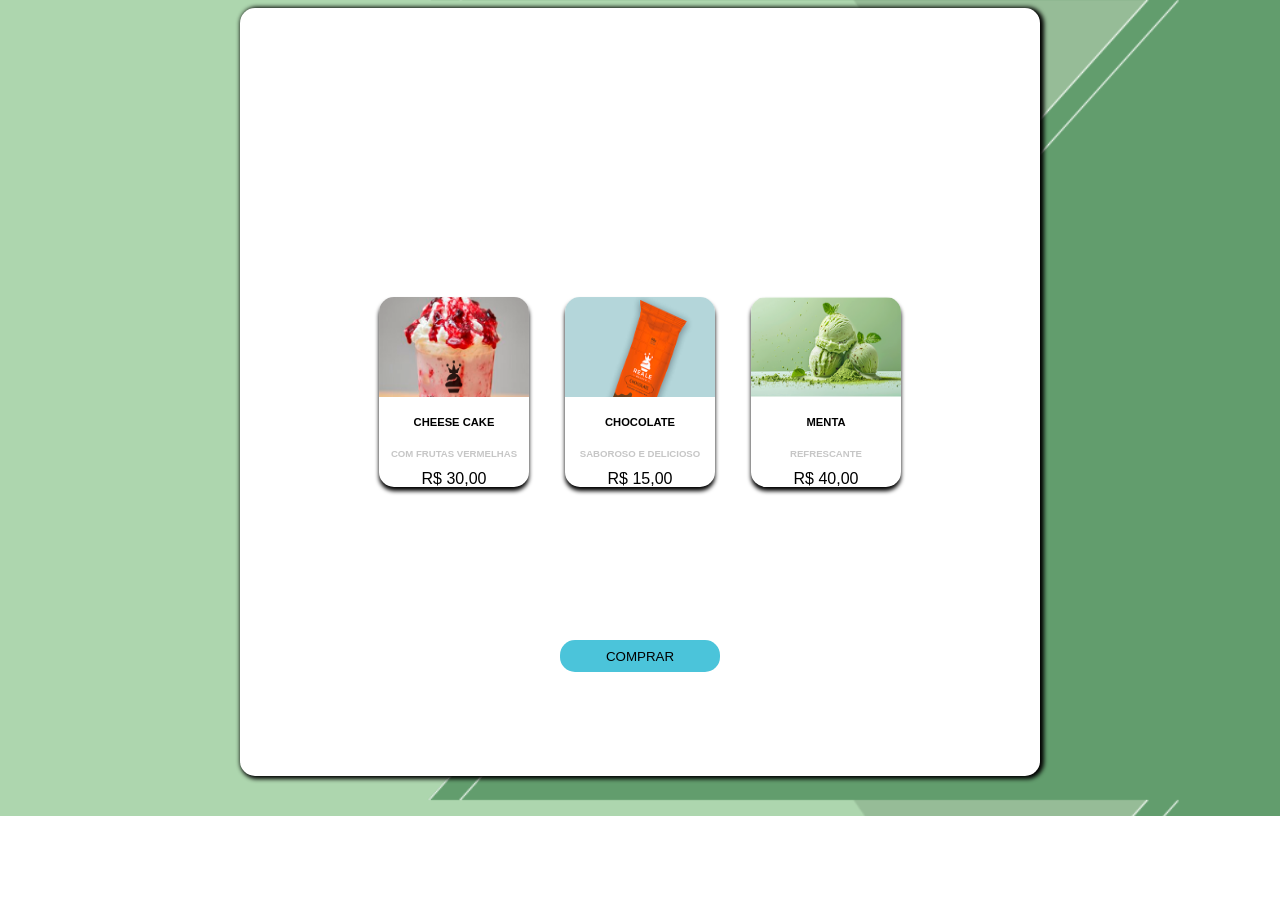
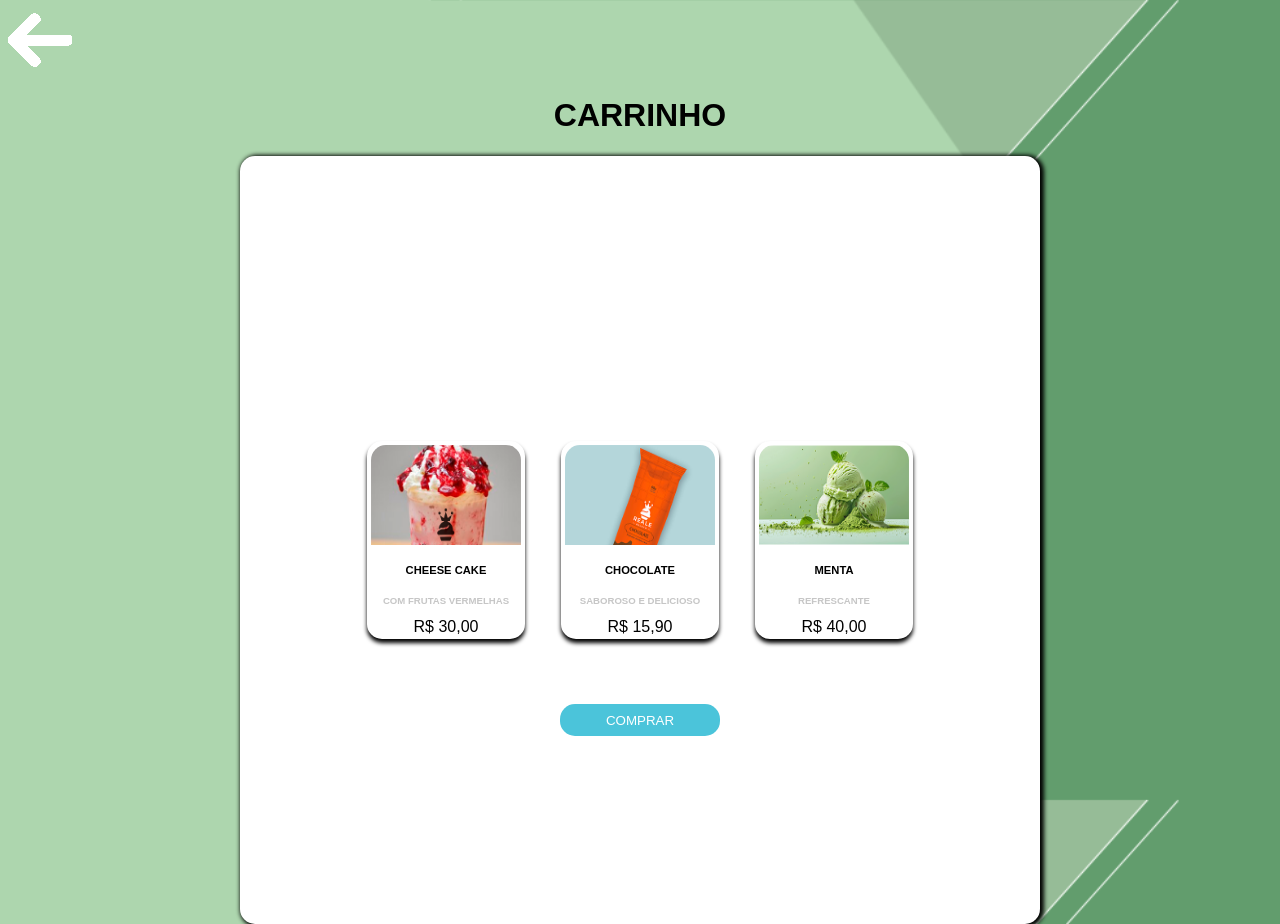
Before and after one commit to Kevinreisdacruz/projetointegrador, a PHP site: page /carrinho.html in a window 1280 px wide. Before the commit the page ends 816 px from the top, so only its background shows below. Run offline with PHP 8.4, Linux system fonts and the light colour scheme.

Commit message:
coloquei links aos botoes de comprar dos cardapios,e adicionei tmbv um link ao botao comprar do carrinho

```diff
--- a/cardapiomassa.html
+++ b/cardapiomassa.html
@@ -25,7 +25,7 @@
         <h4>DO SEU PROPRIO CACAU</h4>
         <h3>R$40,00</h3>
         <div class="button-buy">
-          <a href="">
+          <a href="carrinho.html">
             <button class="btn-buy">COMPRAR</button>
           </a>
         </div>
@@ -41,7 +41,7 @@
         <h4>REFRESCANTE E DELICIOSA</h4>
         <h3>R$40,00</h3>
         <div class="button-buy">
-          <a href="">
+          <a href="carrinho.html">
             <button class="btn-buy">COMPRAR</button>
           </a>
         </div>
@@ -57,7 +57,7 @@
         <h4>CREMOSO E IRRESISTIVEL</h4>
         <h3>R$40,00</h3>
         <div class="button-buy">
-          <a href="">
+          <a href="carrinho.html">
             <button class="btn-buy">COMPRAR</button>
           </a>
         </div>
--- a/cardapiomilkshake.html
+++ b/cardapiomilkshake.html
@@ -24,7 +24,7 @@
         <h4>COM FRUTAS VERMELHAS</h4>
         <h3>R$25,00</h3>
         <div class="button-buy">
-          <a href="">
+          <a href="carrinho.html">
             <button class="btn-buy">COMPRAR</button>
           </a>
         </div>
@@ -40,7 +40,7 @@
         <h4>DIRETO DA NOZ</h4>
         <h3>R$25,00</h3>
         <div class="button-buy">
-          <a href="">
+          <a href="carrinho.html">
             <button class="btn-buy">COMPRAR</button>
           </a>
         </div>
@@ -56,7 +56,7 @@
         <h4>DIRETO DA SUA SEMENTE</h4>
         <h3>R$25,00</h3>
         <div class="button-buy">
-          <a href="">
+          <a href="carrinho.html">
             <button class="btn-buy">COMPRAR</button>
           </a>
         </div>
--- a/cardapiopicoles.html
+++ b/cardapiopicoles.html
@@ -24,7 +24,7 @@
         <h4>SABOR SUAVE E TRANQUILO</h4>
         <h3>R$15,90</h3>
         <div class="button-buy">
-          <a href="">
+          <a href="carrinho.html">
             <button class="btn-buy">COMPRAR</button>
           </a>
         </div>
@@ -40,7 +40,7 @@
         <h4>SABOROSO E CREMOSO</h4>
         <h3>R$15,90</h3>
         <div class="button-buy">
-          <a href="">
+          <a href="carrinho.html">
             <button class="btn-buy">COMPRAR</button>
           </a>
         </div>
@@ -56,7 +56,7 @@
         <h4>SABOROSO COM FRESCOR</h4>
         <h3>R$15,90</h3>
         <div class="button-buy">
-          <a href="">
+          <a href="carrinho.html">
             <button class="btn-buy">COMPRAR</button>
           </a>
         </div>
--- a/carrinho.html
+++ b/carrinho.html
@@ -9,11 +9,15 @@
 </head>
 
 <body>
+  <a href="index.html">
+    <img src="image/setaesquerda.png" alt="">
+  </a>
 
+  <h1>CARRINHO</h1>
   <div class="container">
     <div class="carrinho">
       <div class="botao">
-        <a href="">
+        <a href="index.html">
           <button class="style-botao">COMPRAR</button>
         </a>
       </div>
@@ -33,7 +37,7 @@
           <div>
             <h1>CHOCOLATE</h1>
             <h2>SABOROSO E DELICIOSO</h2>
-            <span>R$ 15,00</span>
+            <span>R$ 15,90</span>
           </div>
         </div>
 
--- a/css/carrinho.css
+++ b/css/carrinho.css
@@ -17,6 +17,12 @@ body {
 
 }
 
+h1{
+    display: flex;
+    justify-content: center;
+    text-align: center;
+
+}
 
 
 .container{
@@ -47,6 +53,7 @@ body {
         width: 150px;
         height: 190px;
         margin: 10px;
+        padding: 4px;
         border-radius: 15px;
         box-shadow: 0px 4px 4px 0px;
         transition: all ease-in-out 0.9s;
@@ -85,6 +92,7 @@ body {
     display: flex;
     position: absolute;
     top: 80%;
+    padding: 4rem;
 }
 
 a{
@@ -96,6 +104,7 @@ a{
     justify-content: center;
     align-items: center;
     background-color: #4bc4da;
+    color: white;
     border: none;
     border-radius: 15px;
     width: 10rem;
--- a/css/style.css
+++ b/css/style.css
@@ -29,7 +29,7 @@ body{
 
 
 .fundosobrenos{
-    background-image: url(/image/sobrenosvermelho.jpeg);
+    background-image: url(/image/sobrenos.jpeg);
     width: auto;
     height: 40rem;
 
```
Also changed, not shown: index.html (+5 -5 lines).
